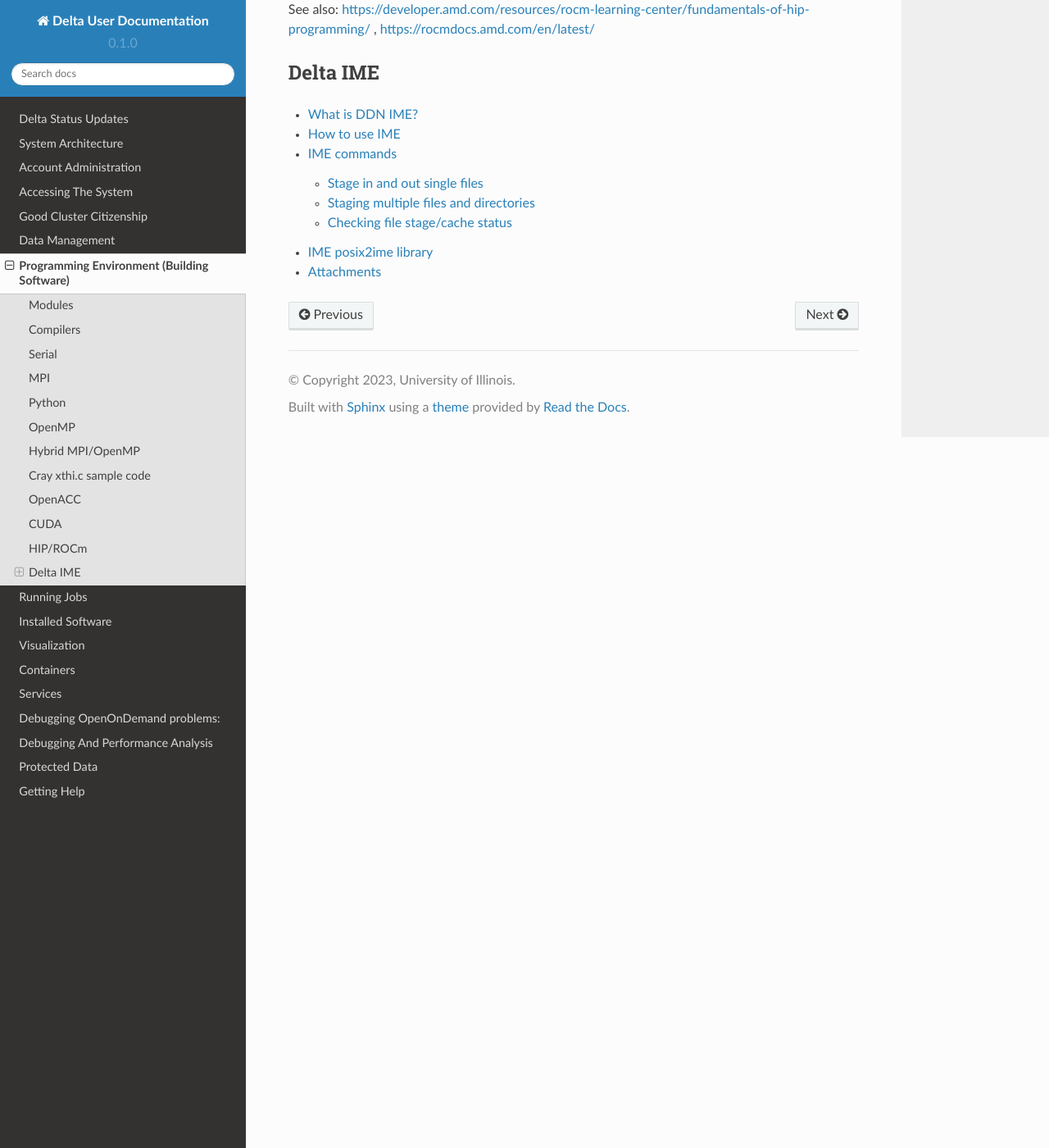
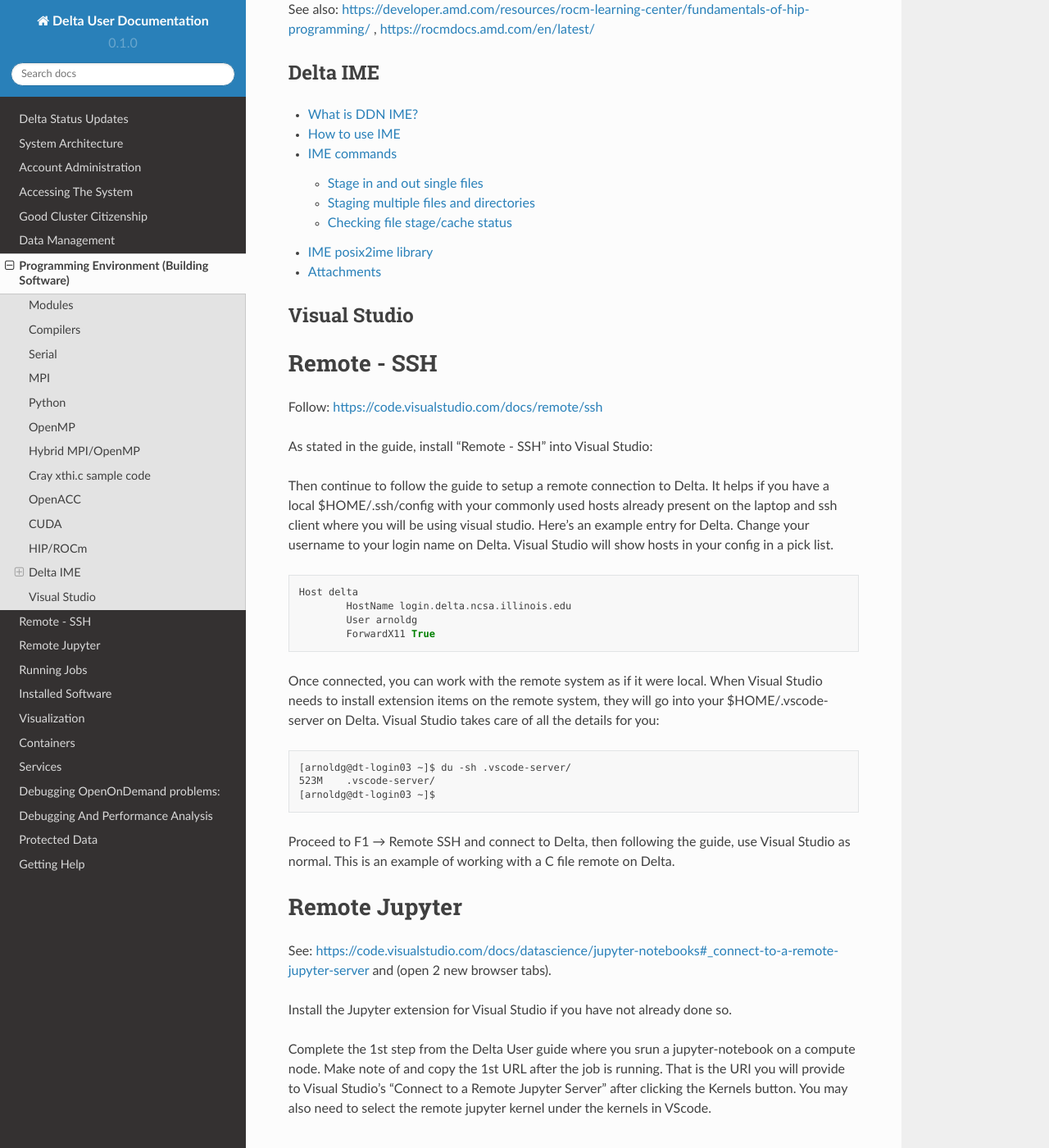
Before and after one commit to ncsa/Delta_doc, a Sphinx documentation site: the page built from docs/source/prog_env/index.rst, in a window 1280 px wide and 1400 px high, scrolled down 4655 px. Shown: the whole window at 82% size. Built offline with Sphinx 7.4.7 and the Read the Docs theme 2.0.0, drawn with Linux system fonts in a browser that asks for light colours; pages that are not in the unit, such as notebooks, are missing from menus.

Commit message:
Visual Studio in prog env
Add Visual Studio section to programming environment page.

```diff
--- a/docs/source/prog_env/index.rst
+++ b/docs/source/prog_env/index.rst
@@ -273,3 +273,65 @@ Delta IME
    :maxdepth: 2
 
    ddn_ime
+
+Visual Studio
+-----------------
+
+Remote - SSH
+============
+
+Follow: https://code.visualstudio.com/docs/remote/ssh
+
+As stated in the guide, install "Remote - SSH" into Visual Studio:
+
+Then continue to follow the guide to setup a remote connection to Delta.
+It helps if you have a local $HOME/.ssh/config with your commonly used
+hosts already present on the laptop and ssh client where you will be
+using visual studio. Here's an example entry for Delta. Change your
+username to your login name on Delta. Visual Studio will show hosts in
+your config in a pick list.
+
+::
+
+   Host delta
+           HostName login.delta.ncsa.illinois.edu
+           User arnoldg
+           ForwardX11 True
+
+Once connected, you can work with the remote system as if it were local.
+When Visual Studio needs to install extension items on the remote
+system, they will go into your $HOME/.vscode-server on Delta. Visual
+Studio takes care of all the details for you:
+
+::
+
+   [arnoldg@dt-login03 ~]$ du -sh .vscode-server/
+   523M    .vscode-server/
+   [arnoldg@dt-login03 ~]$
+
+Proceed to F1 → Remote SSH and connect to Delta, then following the
+guide, use Visual Studio as normal. This is an example of working with a
+C file remote on Delta.
+
+Remote Jupyter
+==============
+
+See:
+https://code.visualstudio.com/docs/datascience/jupyter-notebooks#_connect-to-a-remote-jupyter-server
+and (open 2 new browser tabs).
+
+Install the Jupyter extension for Visual Studio if you have not already
+done so.
+
+Complete the 1st step from the Delta User guide where you srun a
+jupyter-notebook on a compute node. Make note of and copy the 1st URL
+after the job is running. That is the URI you will provide to Visual
+Studio's "Connect to a Remote Jupyter Server" after clicking the Kernels
+button. You may also need to select the remote jupyter kernel under the
+kernels in VScode.
+
+|
+
+|
+
+|
```
